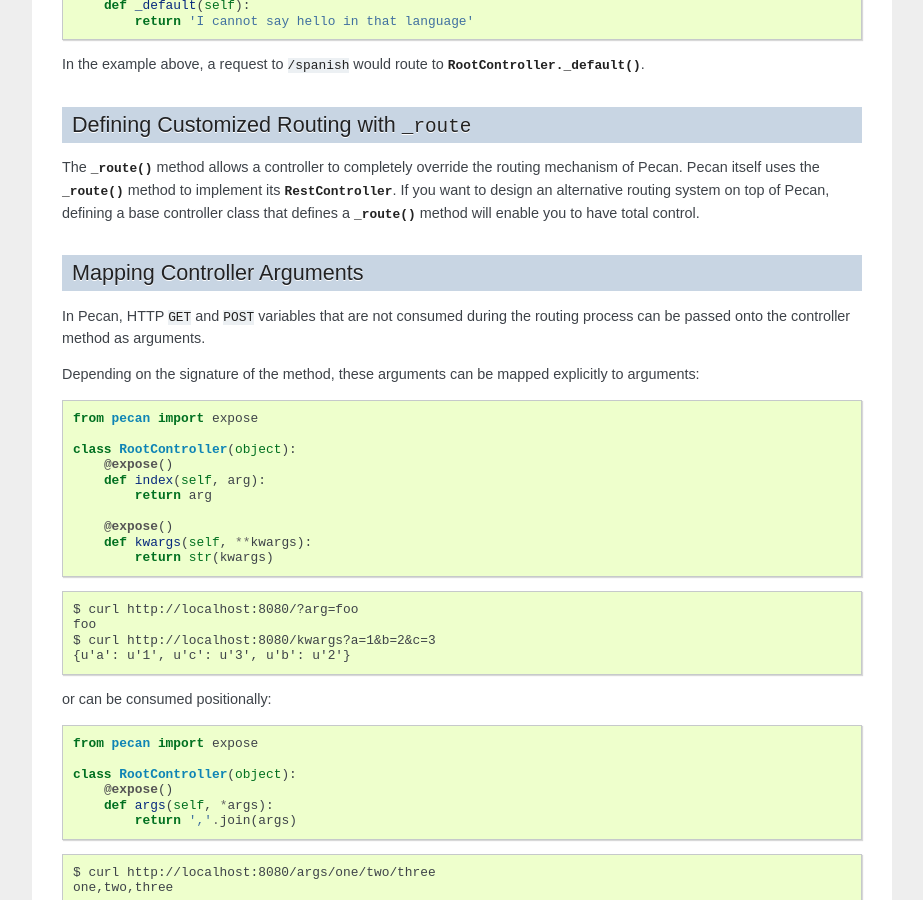
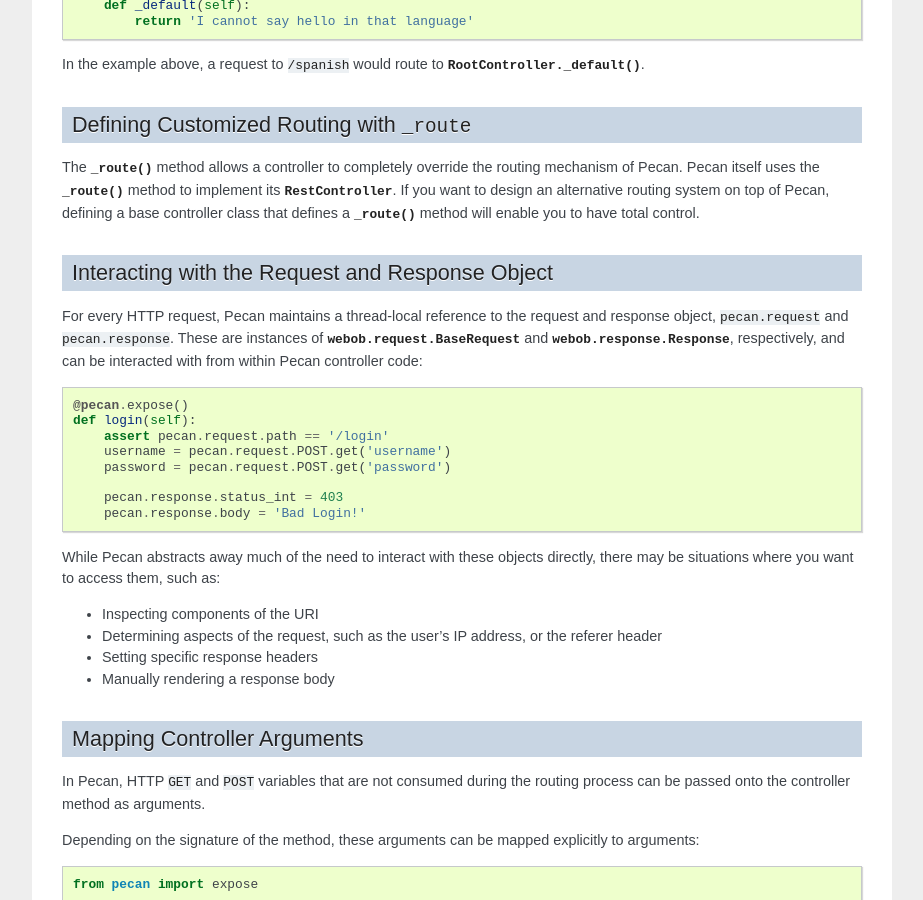
Before and after one commit to stackforge/pecan, a Sphinx documentation site: the page built from docs/source/routing.rst, in a window 1280 px wide and 900 px high, scrolled down 3737 px. Shown: the whole window, without its empty margins (198-1121 px from the left). Built offline with Sphinx 7.4.7, drawn with Linux system fonts in a browser that asks for light colours; some of the changed text lies outside the part shown.

Commit message:
Add improved documentation for `pecan.request` and `pecan.response`.
Change-Id: I6f27e5a352000758b959f70d19261389a3ea97b7
Closes-Bug: 1276869

```diff
--- a/docs/source/routing.rst
+++ b/docs/source/routing.rst
@@ -267,6 +267,34 @@
 a :func:`_route` method will enable you to have total control.
 
 
+Interacting with the Request and Response Object
+------------------------------------------------
+
+For every HTTP request, Pecan maintains a thread-local reference to the request
+and response object, ``pecan.request`` and ``pecan.response``.  These are
+instances of :class:`webob.request.BaseRequest` and
+:class:`webob.response.Response`, respectively, and can be interacted with from
+within Pecan controller code::
+
+    @pecan.expose()
+    def login(self):
+        assert pecan.request.path == '/login'
+        username = pecan.request.POST.get('username')
+        password = pecan.request.POST.get('password')
+
+        pecan.response.status_int = 403
+        pecan.response.body = 'Bad Login!'
+
+While Pecan abstracts away much of the need to interact with these objects
+directly, there may be situations where you want to access them, such as:
+
+* Inspecting components of the URI
+* Determining aspects of the request, such as the user's IP address, or the
+  referer header
+* Setting specific response headers
+* Manually rendering a response body
+
+
 Mapping Controller Arguments
 ----------------------------
 
```
